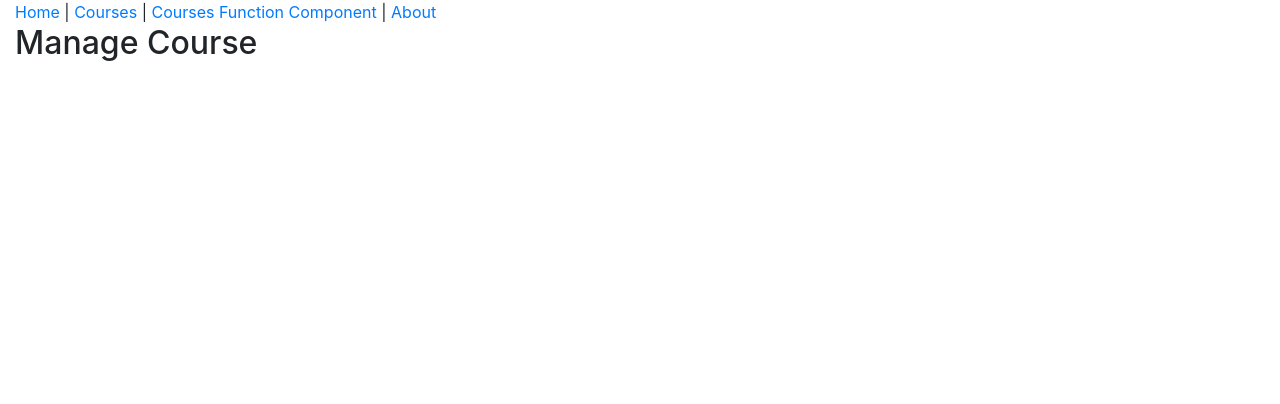
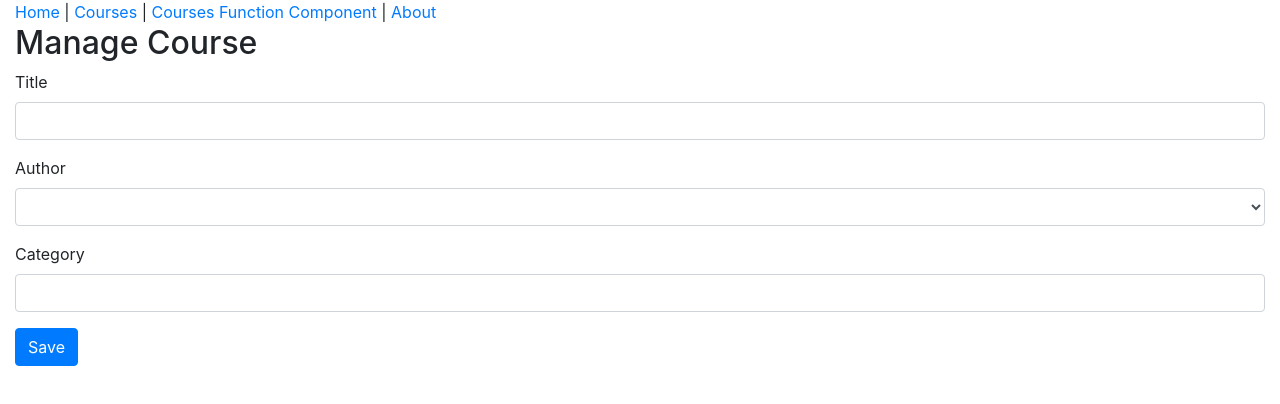
Before and after one commit to yuzub/ap-flux, a React (Create React App) app: page /course in a window 1280 px wide. Shown: the top 404 px of the page. Built offline with nearby package versions, Linux system fonts and the light colour scheme; no server answers.

Commit message:
added CourseForm component

```diff
--- /dev/null
+++ b/src/components/CourseForm.js
@@ -0,0 +1,45 @@
+import React from 'react';
+import TextInput from './common/TextInput';
+
+function CourseForm(props) {
+  return (
+    <form>
+      <TextInput
+        id="title"
+        label="Title"
+        onChange={props.onChange}
+        name="title"
+        value={props.course.title}
+      />
+
+      <div className="form-group">
+        <label htmlFor="author">Author</label>
+        <div className="field">
+          <select
+            id="author"
+            name="authorId"
+            onChange={props.onChange}
+            value={props.course.authorId || ''}
+            className="form-control"
+          >
+            <option value="" />
+            <option value="1">Cory House</option>
+            <option value="2">Scott Allen</option>
+          </select>
+        </div>
+      </div>
+
+      <TextInput
+        id="category"
+        label="Category"
+        name="category"
+        onChange={props.onChange}
+        value={props.course.category}
+      />
+
+      <input type="submit" value="Save" className="btn btn-primary" />
+    </form>
+  );
+}
+
+export default CourseForm;
--- /dev/null
+++ b/src/components/common/TextInput.js
@@ -0,0 +1,38 @@
+import React from 'react';
+import PropTypes from 'prop-types';
+
+export default function TextInput(props) {
+  let wrapperClass = 'form-group';
+  if (props.error.length > 0) {
+    wrapperClass += ' has-error';
+  }
+  return (
+    <div className={wrapperClass}>
+      <label htmlFor={props.id}>{props.label}</label>
+      <div className="field">
+        <input
+          id={props.id}
+          type="text"
+          onChange={props.onChange}
+          name={props.name}
+          className="form-control"
+          value={props.value}
+        />
+      </div>
+      {props.error && <div className="alert alert-danger">{props.error}</div>}
+    </div>
+  );
+}
+
+TextInput.propTypes = {
+  id: PropTypes.string.isRequired,
+  name: PropTypes.string.isRequired,
+  label: PropTypes.string.isRequired,
+  onChange: PropTypes.func.isRequired,
+  value: PropTypes.string,
+  error: PropTypes.string,
+};
+
+TextInput.defaultProps = {
+  error: '',
+};
--- a/src/pages/ManageCoursePage.js
+++ b/src/pages/ManageCoursePage.js
@@ -1,11 +1,40 @@
-import React from 'react';
+import React, { useState } from 'react';
 import { Prompt } from 'react-router-dom';
+import CourseForm from '../components/CourseForm';
 
 const ManageCoursePage = (props) => {
+  const [course, setCourse] = useState({
+    id: null,
+    slug: '',
+    title: '',
+    authorId: null,
+    category: '',
+  });
+
+  //   function handleChange(event) {
+  //     const updatedCourse = {
+  //       ...course,
+  //       [event.target.name]: event.target.value,
+  //     };
+  //     // updatedCourse.title = event.target.value;
+  //     setCourse(updatedCourse);
+  //   }
+
+  function handleChange({ target }) {
+    // const target = event.target;
+    // const { target } = event;
+    const updatedCourse = {
+      ...course,
+      [target.name]: target.value,
+    };
+    setCourse(updatedCourse);
+  }
+
   return (
     <>
       <h2>Manage Course</h2>
       <Prompt when={true} message="Are you sure you want to leave?" />
+      <CourseForm course={course} onChange={handleChange} />
       {props.match.params.slug}
     </>
   );
```
